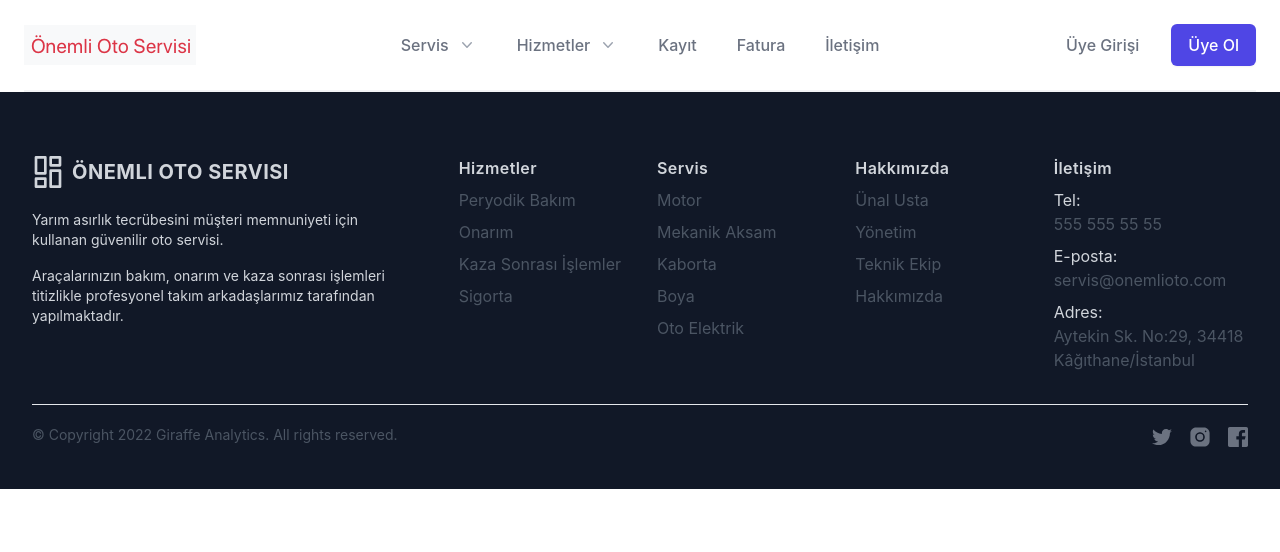
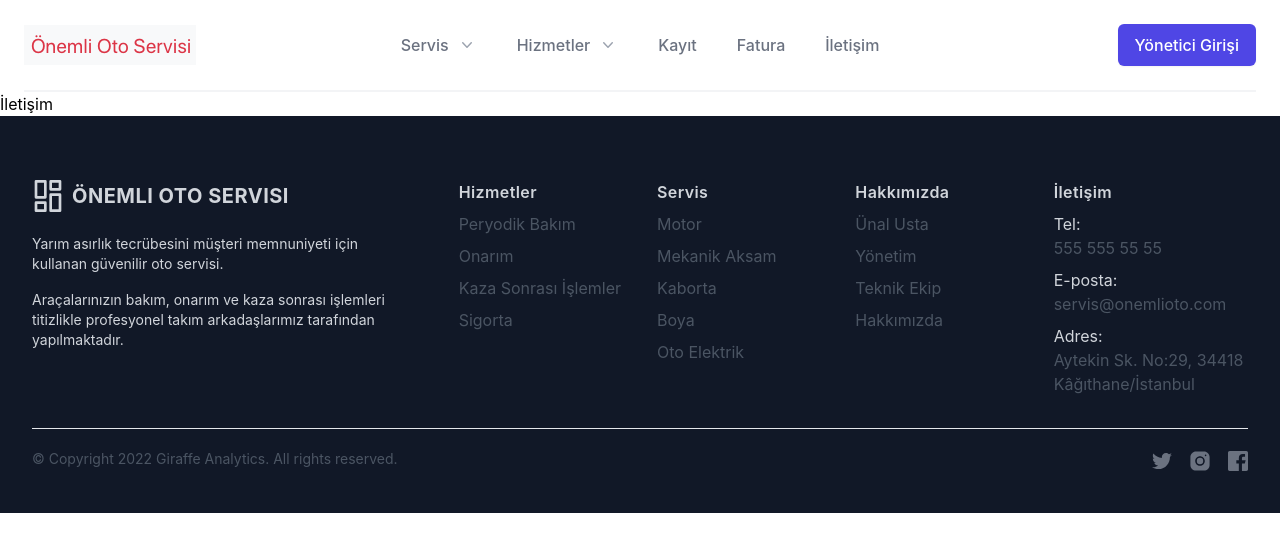
Before and after one commit to GokhanKaraomeroglu/Auto_Service_React, a React (Create React App) app: page /contact in a window 1280 px wide. Shown: the top 552 px of the page. Built offline with nearby package versions, Linux system fonts and the light colour scheme.

Commit message:
other pages and their routes added

```diff
--- a/src/components/NavbarTail.js
+++ b/src/components/NavbarTail.js
@@ -87,7 +87,7 @@ export default function NavbarTail() {
       <div className="max-w-7xl mx-auto px-4 sm:px-6">
         <div className="flex justify-between items-center border-b-2 border-gray-100 py-6 md:justify-start md:space-x-10">
           <div className="flex justify-start lg:w-0 lg:flex-1">
-            <a href="#">
+            <a href="/">
               <span className="sr-only">Workflow</span>
               <img
                 className="h-8 w-auto sm:h-10"
@@ -240,25 +240,25 @@ export default function NavbarTail() {
                 </>
               )}
             </Popover>
-						<a href="#" className="text-base font-medium text-gray-500 hover:text-gray-900">
+						<a href="/record" className="text-base font-medium text-gray-500 hover:text-gray-900">
               Kayıt
             </a>
-            <a href="#" className="text-base font-medium text-gray-500 hover:text-gray-900">
+            <a href="/invoice" className="text-base font-medium text-gray-500 hover:text-gray-900">
               Fatura
             </a>
-            <a href="#" className="text-base font-medium text-gray-500 hover:text-gray-900">
+            <a href="/contact" className="text-base font-medium text-gray-500 hover:text-gray-900">
               İletişim
             </a>
           </Popover.Group>
           <div className="hidden md:flex items-center justify-end md:flex-1 lg:w-0">
-            <a href="#" className="whitespace-nowrap text-base font-medium text-gray-500 hover:text-gray-900">
+            {/* <a href="#" className="whitespace-nowrap text-base font-medium text-gray-500 hover:text-gray-900">
               Üye Girişi
-            </a>
+            </a> */}
             <a
-              href="#"
+              href="/login"
               className="ml-8 whitespace-nowrap inline-flex items-center justify-center px-4 py-2 border border-transparent rounded-md shadow-sm text-base font-medium text-white bg-indigo-600 hover:bg-indigo-700"
             >
-              Üye Ol
+              Yönetici Girişi
             </a>
           </div>
         </div>
@@ -332,14 +332,14 @@ export default function NavbarTail() {
                   href="#"
                   className="w-full flex items-center justify-center px-4 py-2 border border-transparent rounded-md shadow-sm text-base font-medium text-white bg-indigo-600 hover:bg-indigo-700"
                 >
-                  Üye Ol
+                  Yönetici Girişi
                 </a>
-                <p className="mt-6 text-center text-base font-medium text-gray-500">
+                {/* <p className="mt-6 text-center text-base font-medium text-gray-500">
                   Müşterimiz misiniz?{' '}
                   <a href="#" className="text-indigo-600 hover:text-indigo-500">
-                    Üye Girişi
+                  Üye Girişi
                   </a>
-                </p>
+                </p> */}
               </div>
             </div>
           </div>
--- /dev/null
+++ b/src/pages/Invoice.js
@@ -0,0 +1,9 @@
+import React from 'react'
+
+function Invoice() {
+	return (
+		<div>Fatura</div>
+	)
+}
+
+export default Invoice
--- /dev/null
+++ b/src/pages/Login.js
@@ -0,0 +1,9 @@
+import React from 'react'
+
+function Login() {
+	return (
+		<div>Yönetici Girişi</div>
+	)
+}
+
+export default Login
--- /dev/null
+++ b/src/pages/Record.js
@@ -0,0 +1,9 @@
+import React from 'react'
+
+function Record() {
+	return (
+		<div>Kayıt</div>
+	)
+}
+
+export default Record
--- /dev/null
+++ b/src/pages/contact/Contact.js
@@ -0,0 +1,9 @@
+import React from 'react'
+
+function Contact() {
+	return (
+		<div>İletişim</div>
+	)
+}
+
+export default Contact
--- a/src/router/AppRouter.js
+++ b/src/router/AppRouter.js
@@ -25,6 +25,11 @@ import About from "../pages/about/About";
 import Admin from "../pages/about/Admin";
 import Teknik from "../pages/about/Teknik";
 
+import Record from "../pages/Record";
+import Invoice from "../pages/Invoice";
+import Contact from "../pages/contact/Contact";
+
+import Login from "../pages/Login";
 
 // import {Login, Register } from "../pages/LoginRegister";
 
@@ -59,6 +64,11 @@ function AppRouter() {
         <Route path="/teknik" element={<Teknik /> } />
         <Route path="/admin" element={<Admin /> } />
 
+        <Route path="/invoice" element={<Invoice /> } />
+        <Route path="/record" element={<Record /> } />
+        <Route path="/contact" element={<Contact /> } />
+
+        <Route path="/login" element={<Login /> } />
 
       </Routes>
 			<Footer/>
```
